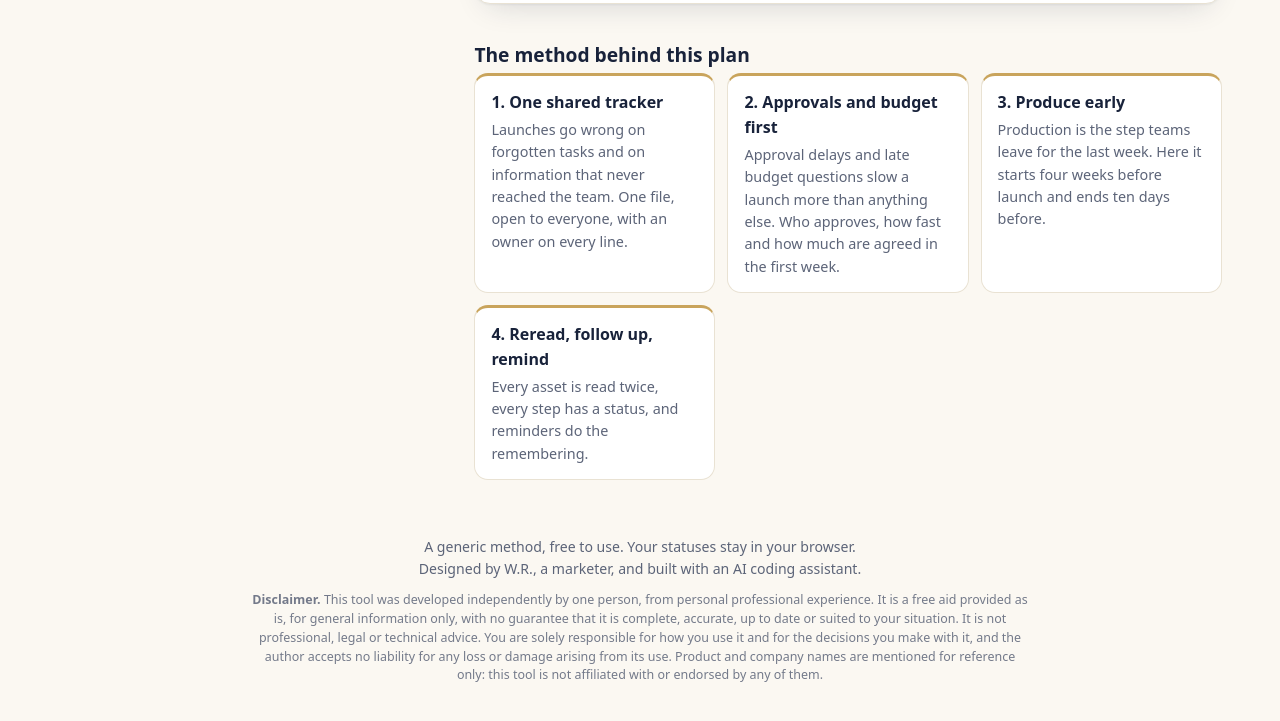
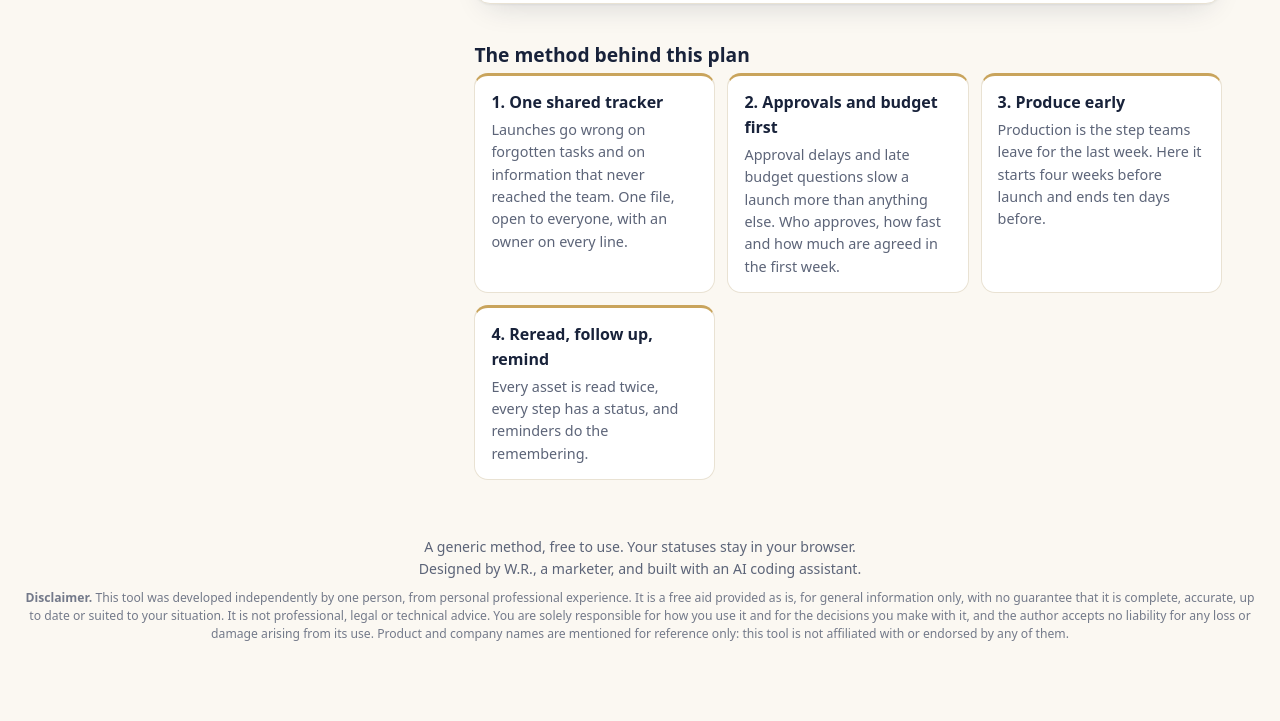
Before and after one commit to rechidwahiba-cell/launch-planner, a plain HTML site: page index.html in a window 1280 px wide. Shown: the part 1773-2494 px from the top of the page. After the commit the page ends 2455 px from the top, so only its background shows below. Drawn offline with Linux system fonts and the light colour scheme.

Commit message:
Wider disclaimer line
Co-Authored-By: Claude Fable 5.2 <noreply@anthropic.com>

```diff
--- a/index.html
+++ b/index.html
@@ -275,7 +275,7 @@ footer a{color:var(--p1);font-weight:600;text-decoration:none}
 
 <footer>
   <div class="wrap">A generic method, free to use. Your statuses stay in your browser.<br>Designed by W.R., a marketer, and built with an AI coding assistant.</div>
-<p style="max-width:820px;margin:12px auto 0;padding:0 20px;font-size:.78rem;line-height:1.5;opacity:.85"><b>Disclaimer.</b> This tool was developed independently by one person, from personal professional experience. It is a free aid provided as is, for general information only, with no guarantee that it is complete, accurate, up to date or suited to your situation. It is not professional, legal or technical advice. You are solely responsible for how you use it and for the decisions you make with it, and the author accepts no liability for any loss or damage arising from its use. Product and company names are mentioned for reference only: this tool is not affiliated with or endorsed by any of them.</p>
+<p style="max-width:1500px;margin:10px auto 0;padding:0 20px;font-size:.76rem;line-height:1.45;opacity:.85"><b>Disclaimer.</b> This tool was developed independently by one person, from personal professional experience. It is a free aid provided as is, for general information only, with no guarantee that it is complete, accurate, up to date or suited to your situation. It is not professional, legal or technical advice. You are solely responsible for how you use it and for the decisions you make with it, and the author accepts no liability for any loss or damage arising from its use. Product and company names are mentioned for reference only: this tool is not affiliated with or endorsed by any of them.</p>
 </footer>
 
 <script>
```
